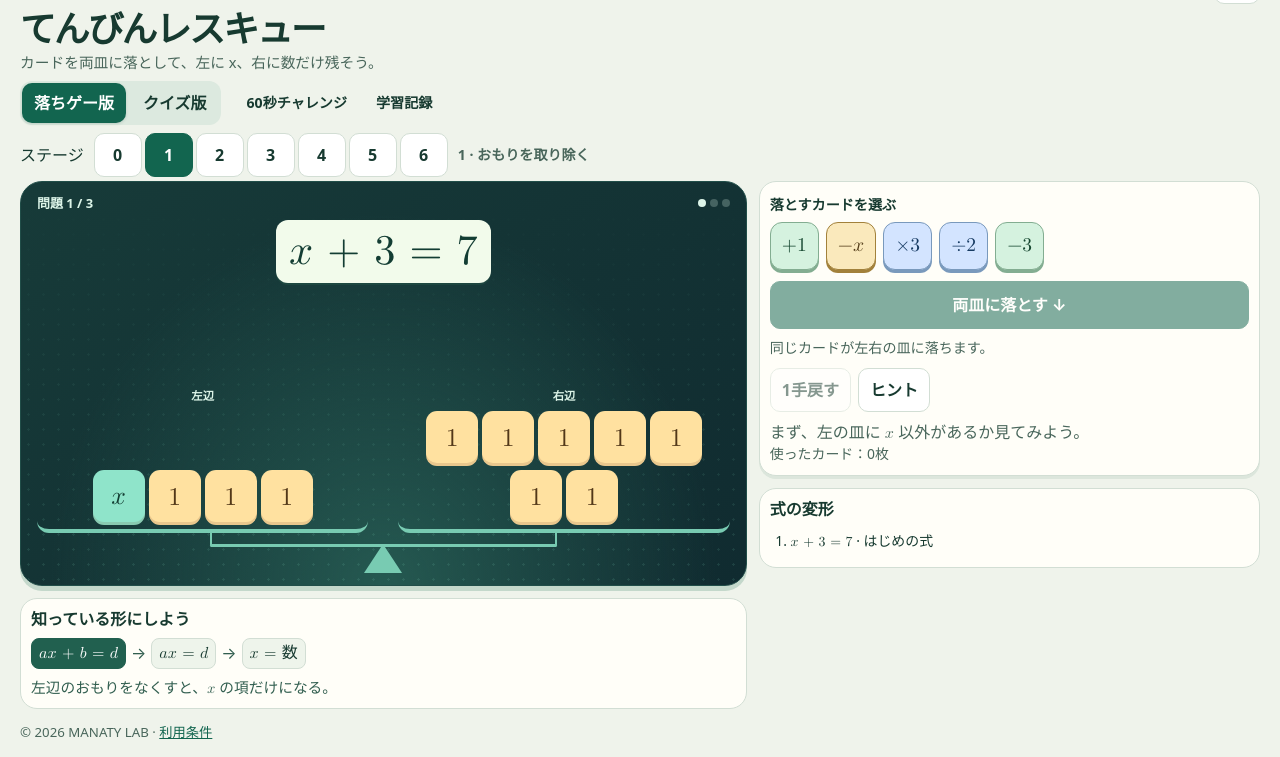
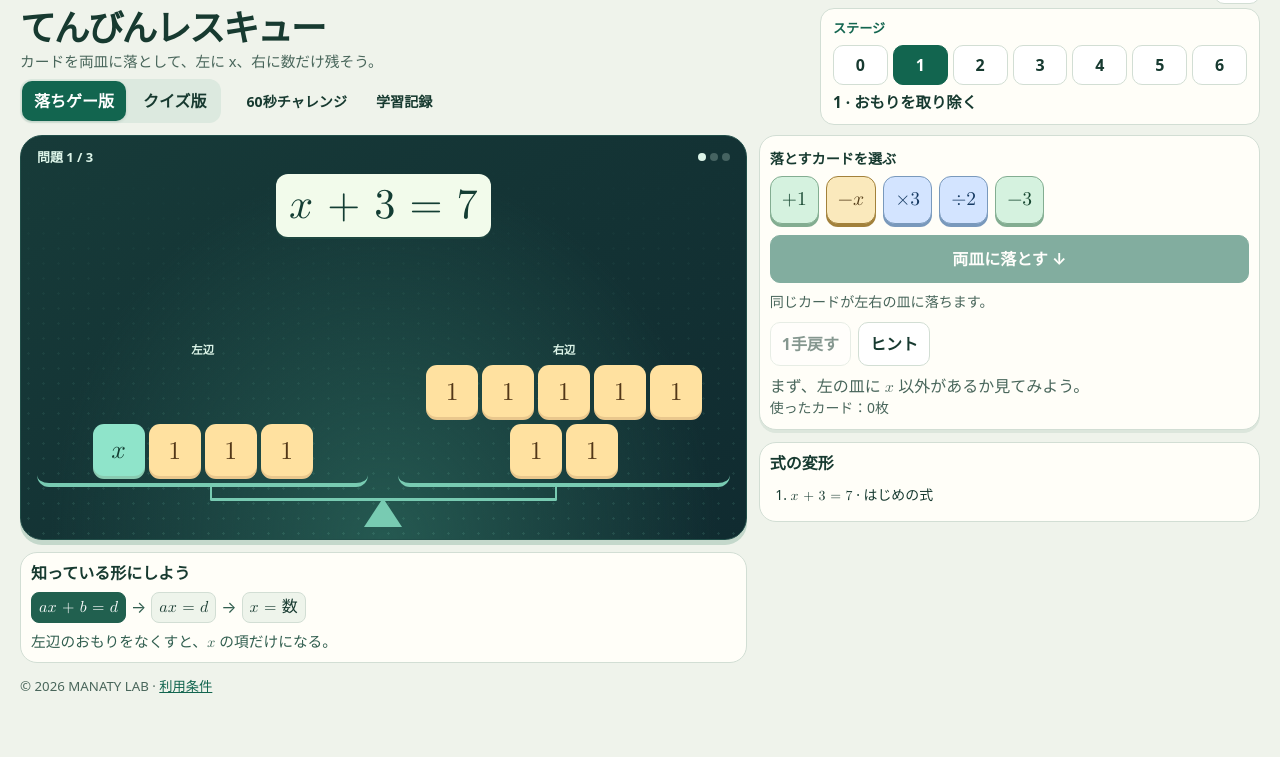
Before and after one commit to manaty-bit/balance-rescue, a plain HTML site: page index.html in a window 1280 px wide. Shown: the part 48-805 px from the top of the page. Drawn offline with Linux system fonts and the light colour scheme.

Commit message:
Move stage selector to upper right on desktop

```diff
--- a/index.html
+++ b/index.html
@@ -358,11 +358,28 @@ body > footer a { color: var(--green); }
   .play-layout, .workbench, .guidance { gap: 12px; }
 }
 
+
+/* Stage selection: use the free space at the top right on desktop. */
+.stage-buttons button { position: relative; }
+.stage-buttons button:hover:not(:disabled) { border-color: var(--green); background: #e1eee4; }
+.stage-buttons [aria-current="step"]:hover:not(:disabled) { background: var(--green); color: #fff; }
+@media (min-width: 980px) {
+  .top-navigation { display: grid; grid-template-columns: minmax(0, 1fr) minmax(350px, .85fr); grid-template-areas: "intro stages" "toolbar stages"; column-gap: 20px; row-gap: 4px; align-items: center; margin-bottom: 10px; }
+  .top-navigation .intro { grid-area: intro; margin: 0; }
+  .top-navigation .toolbar { grid-area: toolbar; margin: 0; }
+  .top-navigation .stage-nav { grid-area: stages; display: grid; grid-template-columns: 1fr; gap: 6px; justify-self: end; align-self: center; width: min(100%, 440px); padding: 10px 12px; border: 1px solid var(--line); border-radius: 14px; background: var(--paper); margin: 0; }
+  .top-navigation #stageLabel { font-size: .82rem; font-weight: 800; color: var(--green); }
+  .top-navigation .stage-buttons { width: 100%; gap: 5px; }
+  .top-navigation .stage-buttons button { min-height: 40px; padding: 4px 0; font-size: 1rem; }
+  .top-navigation #stageName { font-size: .96rem; color: var(--ink); font-weight: 750; min-height: 1.45em; }
+}
+
 </style>
 </head>
 <body data-mode="drop">
 <header><span class="brand"><span class="brand-mark" aria-hidden="true">±</span>MANATY LAB</span><button id="language" type="button" lang="en">EN</button></header>
 <main>
+<div class="top-navigation">
 <div class="intro">
  <div><h1 data-label="title">てんびんレスキュー</h1><p data-label="intro">カードを両皿に落として、左に x、右に数だけ残そう。</p></div>
 </div>
@@ -390,6 +407,7 @@ body > footer a { color: var(--green); }
  </div>
  <span id="stageName"></span>
 </nav>
+</div>
 <p id="practiceGuide" hidden data-label="practiceGuide">両皿から同じ数を取っても、てんびんは釣り合うよ。まずは両辺から1を引いてみよう。</p>
 <div class="play-layout">
 <div class="workbench">
@@ -1093,7 +1111,9 @@ body > footer a { color: var(--green); }
     document.querySelector('[data-label="intro"]').textContent=copy()[mode==='drop'?'dropIntro':'intro'];
     for(const button of $('stage').querySelectorAll('button')){
       const index=Number(button.dataset.stage);
-      button.setAttribute('aria-label',index===-1?copy().practice:copy().stages[index]);
+      const stageTitle=index===-1?copy().practice:copy().stages[index];
+      button.setAttribute('aria-label',stageTitle);
+      button.title=stageTitle;
     }
     render();
   }
```
